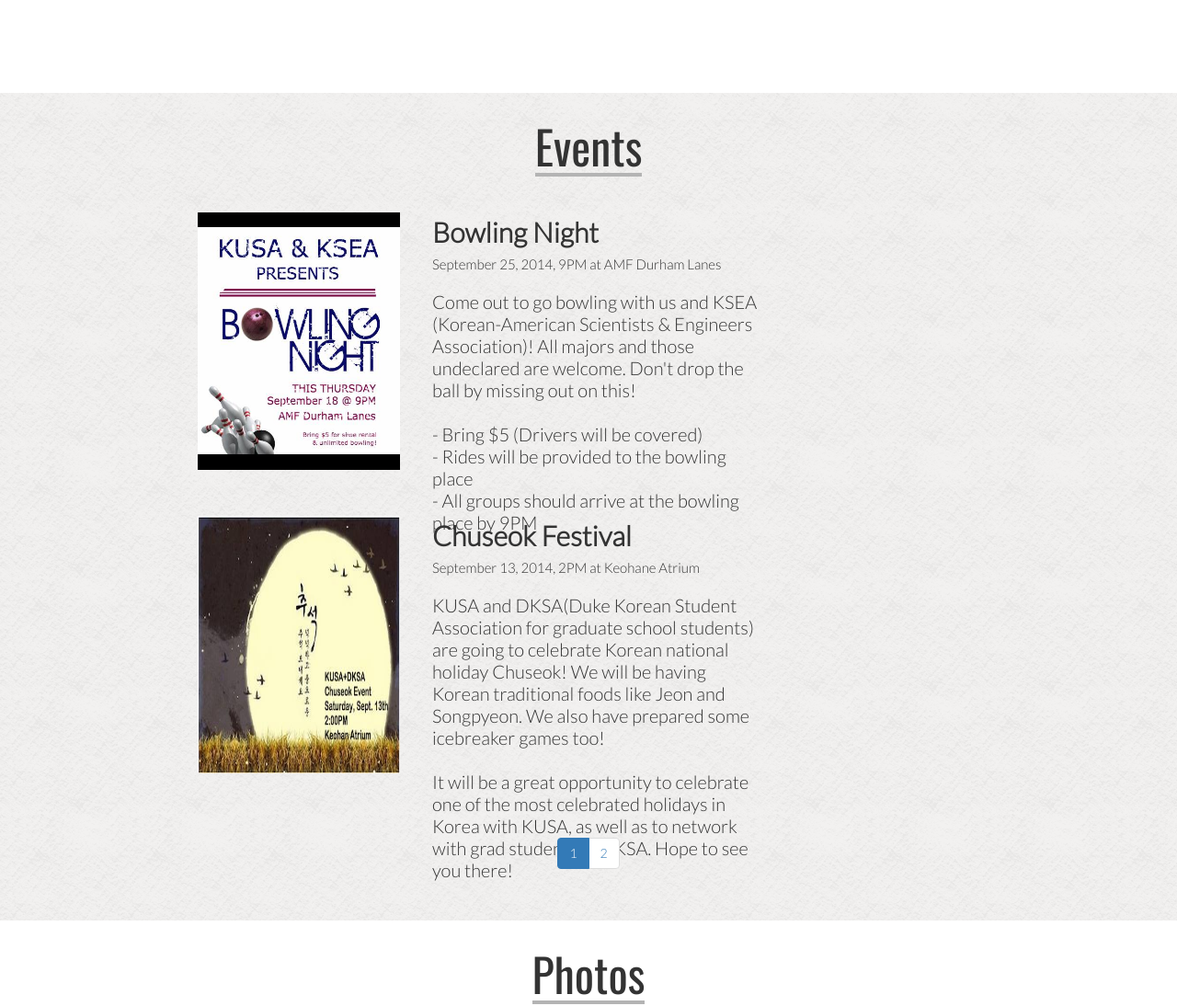
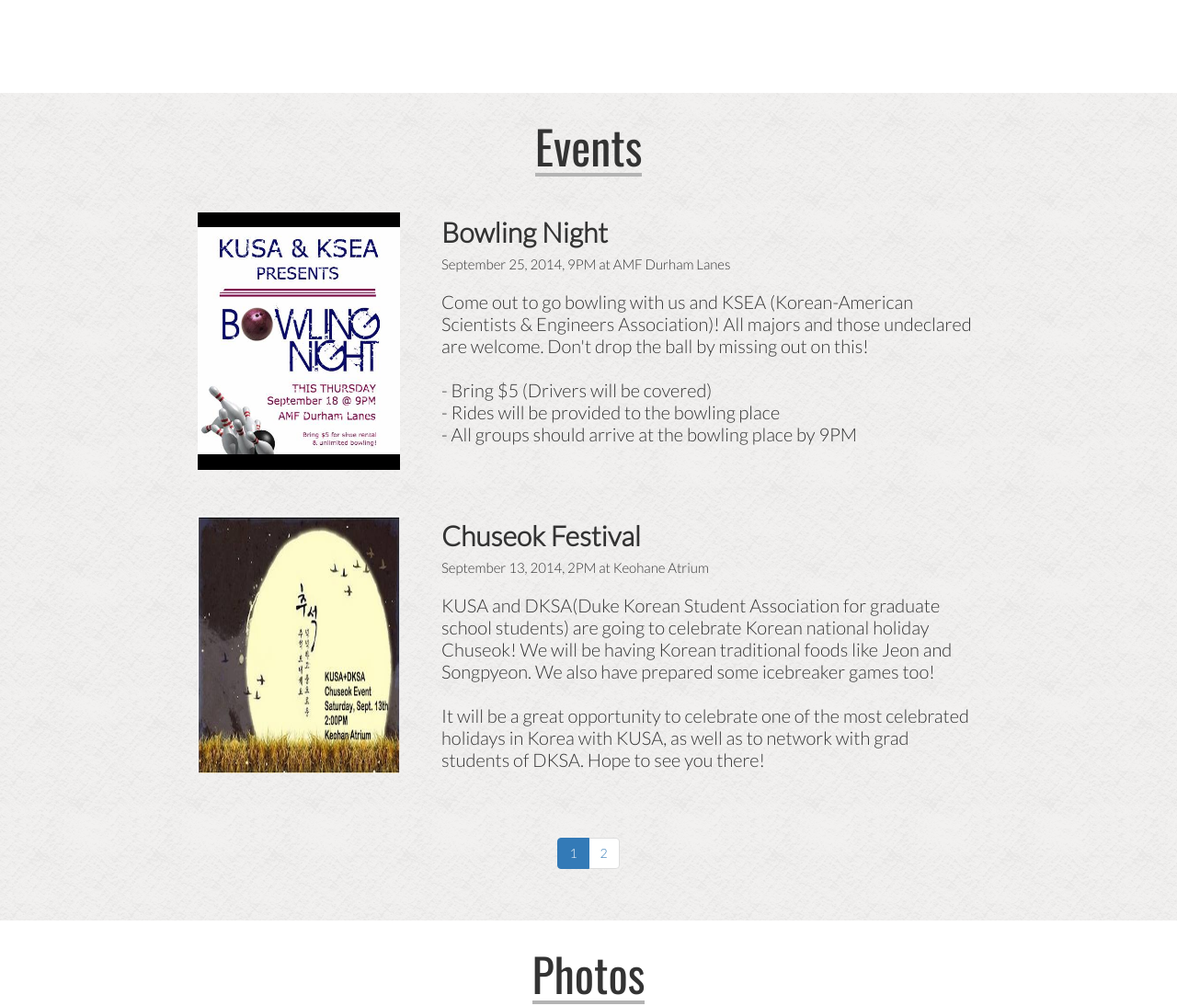
Before and after one commit to lees28/kusaweb, a Django app: page / in a window 1280 px wide. Shown: the part 1859-2953 px from the top of the page at 92% size. Run offline with Django 3.2, Linux system fonts and the light colour scheme; parts of the project's set-up code (start-up, migrations or seed data) failed here and were passed over; some libraries are stand-ins or nearby versions.

Commit message:
fixed exec and events layout bug for internet explorer

```diff
--- a/KUSAapp/static/css/style.css
+++ b/KUSAapp/static/css/style.css
@@ -312,7 +312,7 @@ p {
 	border-bottom: 4px solid #B4B4B4;
 }
 #exec h5 {
-	/*font-size:14px;*/
+	font-size:15px;
 }
 #exec p {
 	margin: 0 auto;
@@ -366,11 +366,10 @@ p {
 	padding-left:50px;
 }
 #events .event-desc {
-	width:65%;
 	vertical-align: 0;
 	float:left;
 	padding-right:50px;
-	padding-left:20px;
+	padding-left:30px;
 }
 
 #photos {
```
